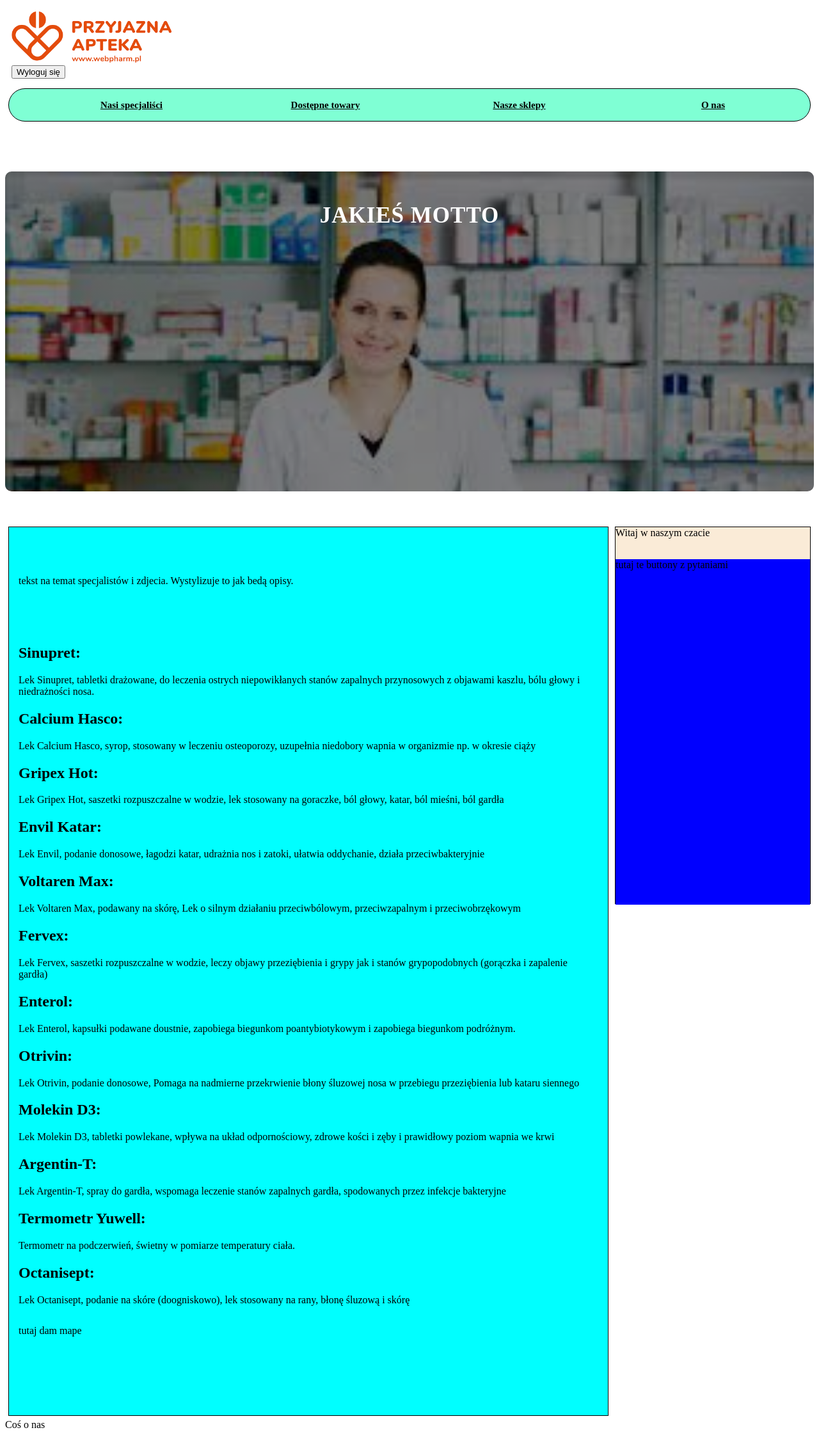
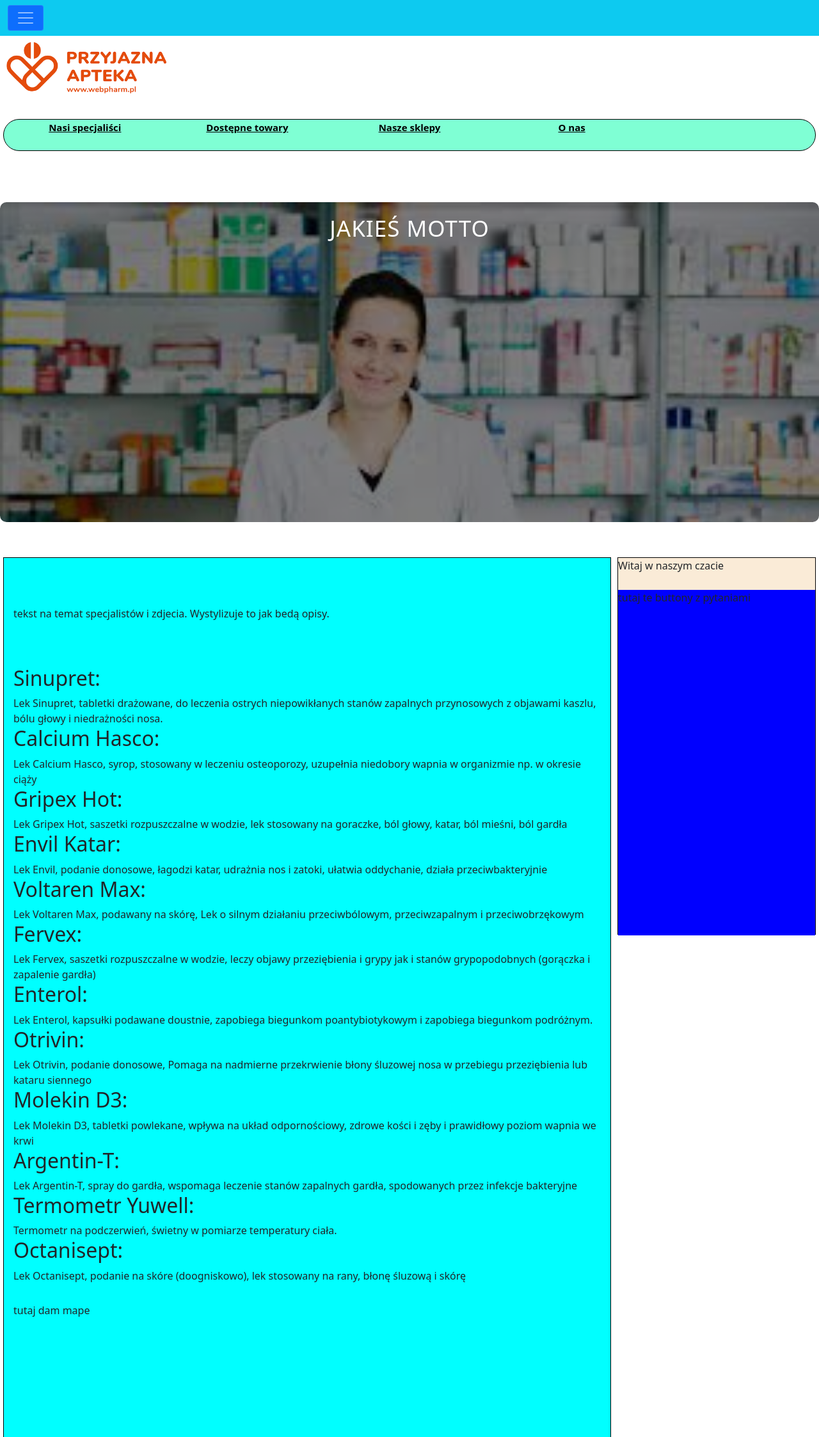
Before and after one commit to wozniak04/Projekt, a PHP site: page / in a window 1280 px wide. Shown: the top 2246 px of the page at 64% size. Run offline with PHP 8.4, Linux system fonts and the light colour scheme.

Commit message:
sprawdzcie to

```diff
--- a/index.html
+++ b/index.html
@@ -8,17 +8,49 @@
 		<link rel="stylesheet" href="style/main.css">
 
     <link rel="stylesheet" href="https://cdnjs.cloudflare.com/ajax/libs/font-awesome/4.7.0/css/font-awesome.min.css">
+    <link href="https://cdn.jsdelivr.net/npm/bootstrap@5.1.3/dist/css/bootstrap.min.css" rel="stylesheet" integrity="sha384-1BmE4kWBq78iYhFldvKuhfTAU6auU8tT94WrHftjDbrCEXSU1oBoqyl2QvZ6jIW3" crossorigin="anonymous">
+    <script src="https://cdn.jsdelivr.net/npm/bootstrap@5.1.3/dist/js/bootstrap.bundle.min.js" integrity="sha384-ka7Sk0Gln4gmtz2MlQnikT1wXgYsOg+OMhuP+IlRH9sENBO0LRn5q+8nbTov4+1p" crossorigin="anonymous"></script>
 	</head>
 	<body>
+
+        <div class="collapse" id="navbarToggleExternalContent">
+            <div class="bg-light p-4">
+              <h5 class="h4">Ustawienia</h5>
+              <span class="text-muted">Toggleable via the navbar brand.</span>
+
+              <form method="post" action="logout.php">
+                <button type="submit" class="btn btn-outline-danger">Wyloguj</button>
+            </form>
+
+            <form action="" class="form-container">
+
+                <label id="asys_outdiv"><b>Asystent:</b></label><br>
+                <input type="radio" name="wybor" id="wybor1" value="glos">
+                <label for="wybor1" id="asys_outdiv">Asystent Glosowy</label>
+                <input type="radio" name="wybor" id="wybor2" value="txt">
+                <label for="wybor2" id="asys_outdiv">Asystent Tekstowy</label><br>
+
+                <button type="submit" class="btn">Potwierdz</button>
+            </form>
+
+            </div>
+          </div>
+          <nav class="navbar navbar-dark bg-info">
+            <div class="container-fluid">
+              <button class="navbar-toggler bg-primary" type="button" data-bs-toggle="collapse" data-bs-target="#navbarToggleExternalContent" aria-controls="navbarToggleExternalContent" aria-expanded="false" aria-label="Toggle navigation">
+                <span class="navbar-toggler-icon"></span>
+              </button>
+            </div>
+          </nav>
+
+
 		<main class="wrapper">
+
 			<div class="q">
                 <img src="zdjecia/logo.png" alt="logo" class="logo">
-                <form method="post" action="logout.php">
-                    <button type="submit">Wyloguj się</button>
-                </form>
-				 <!--eApteka
-                <input type="search" id="search_menu" name="" placeholder="Szukaj...">                                     ZROBIĆ PÓŹNIEJ
-                <button id="bttn_search" onmouseenter="szuk()" onmouseleave="stop()">Szukaj</button> -->
+
+
+
 			</div>
             <!-- nawigacja -->
 			<div class="navigation">
@@ -53,19 +85,42 @@
 
                 </div>
                 <div class="dtowary" id="dtowary">
+                    <div id="sinupret">
                         <h2>Sinupret:</h2> Lek Sinupret, tabletki drażowane, do leczenia ostrych niepowikłanych stanów zapalnych przynosowych z objawami kaszlu, bólu głowy i niedrażności nosa.
+                    </div>
+                    <div id="calcium">
                         <h2>Calcium Hasco:</h2> Lek Calcium Hasco, syrop, stosowany w leczeniu osteoporozy, uzupełnia niedobory wapnia w organizmie np. w okresie ciąży
+                    </div>
+                    <div id="gripex_hot">
                         <h2>Gripex Hot:</h2> Lek Gripex Hot, saszetki rozpuszczalne w wodzie, lek stosowany na goraczke, ból głowy, katar, ból mieśni, ból gardła
+                    </div>
+                    <div id="envil">
                         <h2>Envil Katar:</h2> Lek Envil, podanie donosowe, łagodzi katar, udrażnia nos i zatoki, ułatwia oddychanie, działa przeciwbakteryjnie
+                    </div>
+                    <div id="voltaren">
                         <h2>Voltaren Max:</h2> Lek Voltaren Max, podawany na skórę, Lek o silnym działaniu przeciwbólowym, przeciwzapalnym i przeciwobrzękowym
+                    </div>
+                    <div id="fervex">
                         <h2>Fervex:</h2> Lek Fervex, saszetki rozpuszczalne w wodzie, leczy objawy przeziębienia i grypy jak i stanów grypopodobnych (gorączka i zapalenie gardła)
+                    </div>
+                    <div id="enterol">
                         <h2>Enterol:</h2> Lek Enterol, kapsułki podawane doustnie, zapobiega biegunkom poantybiotykowym i zapobiega biegunkom podróżnym.
+                    </div>
+                    <div id="otrivin">
                         <h2>Otrivin:</h2> Lek Otrivin, podanie donosowe, Pomaga na nadmierne przekrwienie błony śluzowej nosa w przebiegu przeziębienia lub kataru siennego
+                    </div>
+                    <div id="molekin">
                         <h2>Molekin D3:</h2> Lek Molekin D3, tabletki powlekane, wpływa na układ odpornościowy, zdrowe kości i zęby i prawidłowy poziom wapnia we krwi
+                    </div>
+                    <div id="argentin">
                         <h2>Argentin-T:</h2> Lek Argentin-T, spray do gardła, wspomaga leczenie stanów zapalnych gardła, spodowanych przez infekcje bakteryjne
+                    </div>
+                    <div id="termometr">
                         <h2>Termometr Yuwell:</h2> Termometr na podczerwień, świetny w pomiarze temperatury ciała.
+                    </div>
+                    <div id="octanisept">
                         <h2>Octanisept:</h2> Lek Octanisept, podanie na skóre (doogniskowo), lek stosowany na rany, błonę śluzową i skórę
-
+                    </div>
                 </div>
                 <div class="mapa" id="mapa">tutaj dam mape</div>
 			</div>
--- a/style/main.css
+++ b/style/main.css
@@ -32,14 +85,17 @@
 .my{
     grid-area: my;
 }
+.menu{
+	grid-area: menu1;
+}
 .navigation ul {
 
 	text-align: center;
 	display: grid;
-	grid-template-columns: 1fr 1fr 1fr 1fr;
+	grid-template-columns: 1fr 1fr 1fr 1fr 1fr;
 	grid-template-rows: 80px;
 	grid-template-areas:
-		"spec towar sklepy my"
+		"spec towar sklepy my menu1"
 }
 .navigation ul li {
 	display: inline-block;
```
Also changed, not shown: other parts of style/main.css (+53 -0 lines). Lines whose indentation alone changed are shown as unchanged.
